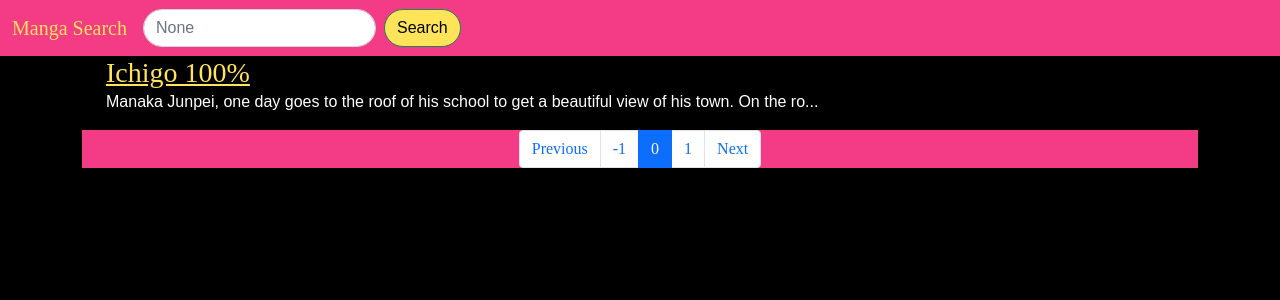
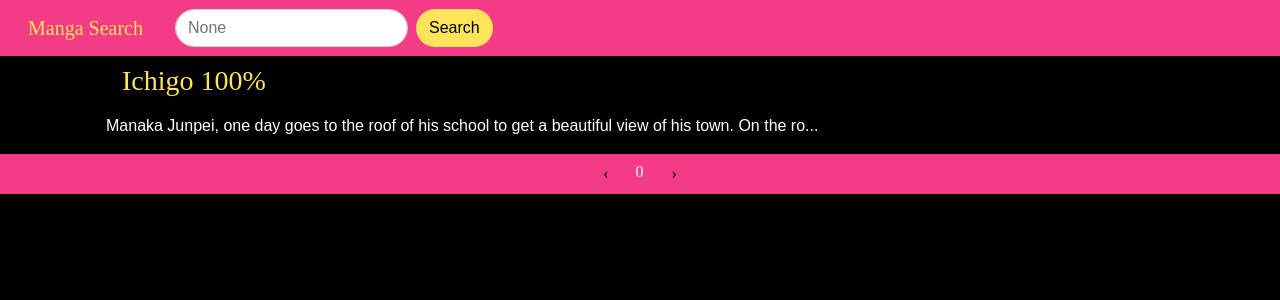
Before and after one commit to itsmebabysmiley/search-engine, a Flask app: a page that uses templates/search.html in a window 1280 px wide. Shown: the top 300 px of the page. Run offline with Flask 2, Linux system fonts and the light colour scheme.

Commit message:
checkpoint- change button/bg

```diff
--- a/templates/manga_page.html
+++ b/templates/manga_page.html
@@ -63,7 +63,7 @@
   </style>
     <link href="https://cdn.jsdelivr.net/npm/bootstrap@5.1.3/dist/css/bootstrap.min.css" rel="stylesheet" integrity="sha384-1BmE4kWBq78iYhFldvKuhfTAU6auU8tT94WrHftjDbrCEXSU1oBoqyl2QvZ6jIW3" crossorigin="anonymous">
 </head>
-<body  style="background-image: url(/static/images/bgManga.png)">
+<body  style="background-position: center; background-image: url(/static/images/bgMangaPage.png)">
     <div class="contianer d-flex justify-content-center">
 
         <div class="card" style="width: 50rem; border-radius: 50px;">
--- a/templates/search.html
+++ b/templates/search.html
@@ -43,11 +43,12 @@
         }
         .btn {
             border-radius: 30px ;
+            color: black;
             background-color: #FFE459;
         }
         .btn:hover{
-            /* background-color: #; */
-            color: white;
+            color: #F43B86;
+            background-color: #FFE459;
         }
         .btn-outline-success{
             color:black ;
@@ -55,6 +56,24 @@
         .card-title{
             color: #F43B86;
             font-weight: bold;
+        }
+        /*prev & next*/
+        a {
+            text-decoration: none;
+            display: inline-block;
+            padding: 8px 16px;
+        }
+
+        .previous {
+            color: black;
+        }
+
+        .next {
+            color: black;
+        }
+
+        .round {
+        border-radius: 20%;
         }
     </style>
 </head>
@@ -65,7 +84,7 @@
           <a class="navbar-brand" href="/">Manga Search</a>
             <form class="d-flex" method="GET" action="{{url_for('search')}}">
               <input class="form-control me-2" type="search" placeholder="{{ keyword }}" name="keyword" style="border-radius: 30px; size: 30px;">
-              <button class="btn btn-outline-success" type="submit">Search</button>
+              <button class="btn" type="submit">Search</button>
             </form>
           </div>
         </div>
@@ -89,7 +108,7 @@
             <!-- helpful page -->
             {% if page_no == 1 %}
             <div class="container">
-                <div class="card">
+                <div class="card" style="border: 0px;">
                     <div class="container d-flex justify-content-center">
                         <div class="d-flex bd-highlight">
                             <div class="p-2 flex-grow-1 bd-highlight">
@@ -119,26 +138,31 @@
         </div>
         <!-- main contents -->
         <!-- navigation -->
-        <nav aria-label="Page navigation">
-            <ul class="pagination justify-content-center" >
-                {% if page_no != 1 %}
+    </div>
+    <!-- navigation -->
+    <nav aria-label="Page navigation" style="margin: 0%;">
+        <ul class="pagination justify-content-center" style="background-color: #F43B86;" >
+            <a href="?keyword={{ keyword }}&page={{ page_no-1 }}" class="previous round">&#8249;</a>
+            <!-- {% if page_no != 1 %}
             <li class="page-item">
                 <a class="page-link" href="?keyword={{ keyword }}&page={{ page_no-1 }}">Previous</a>
               </li>
             <li class="page-item"><a class="page-link" href="?keyword={{ keyword }}&page={{ page_no-1 }}">{{ page_no-1 }}</a></li>
+            {% endif %} -->
+
+            {% if page_total!=1 %}
+            <li class="page-item active"><a class="page-link" style="background-color: #F43B86; border: #F43B86;" href="#">{{ page_no }}</a></li>
             {% endif %}
-                {% if page_total!=1 %}
-                <li class="page-item active"><a class="page-link " href="#">{{ page_no }}</a></li>
-                {% endif %}
-                {% if page_no<page_total %}
+
+            <!-- {% if page_no <page_total %}
             <li class="page-item"><a class="page-link" href="?keyword={{ keyword }}&page={{ page_no+1 }}">{{ page_no+1 }}</a></li>
             <li class="page-item">
                 <a class="page-link" hrf="?keyword={{ keyword }}&page={{ page_no+1 }}">Next</a>
             </li>
-                {% endif %}
+            {% endif %} -->
+
+            <a href="?keyword={{ keyword }}&page={{ page_no+1 }}" class="next round">&#8250;</a>
         </ul>
     </nav>
-        <!-- navigation -->
-    </div>
 </body>
 </html>
```
Also changed, not shown: static/images/bgMangaPage.png (added), 1 other file. Lines whose indentation alone changed are shown as unchanged.
